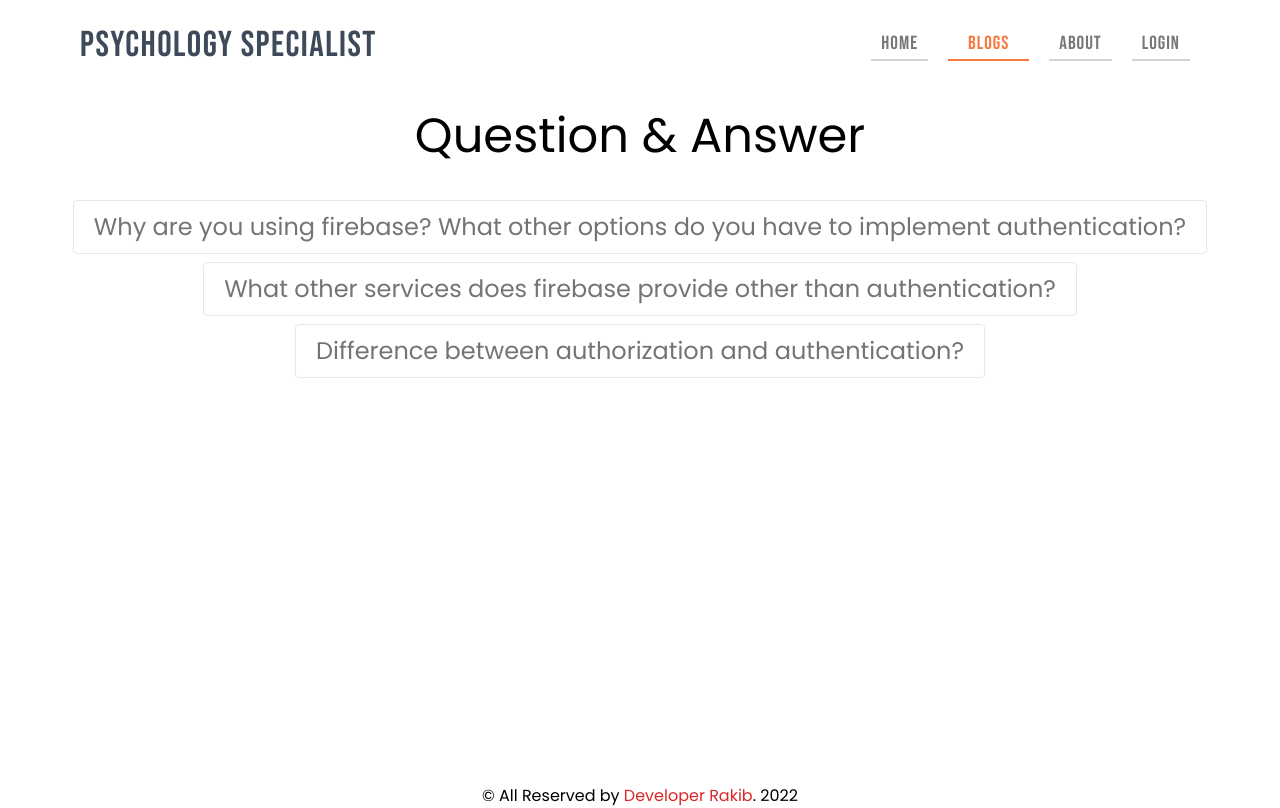
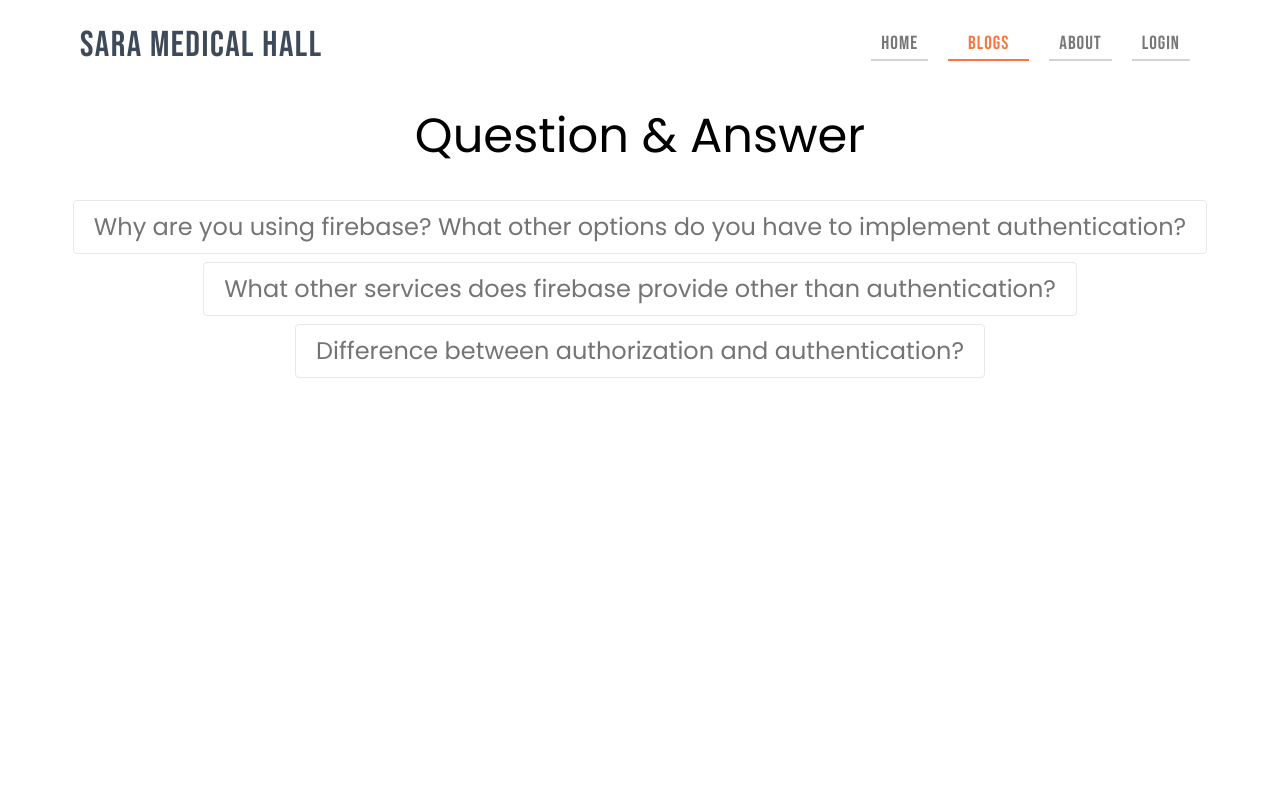
Before and after one commit to Developer-Rakib/Sara-Medical-Hall, a React (Create React App) app: page /blog in a window 1280 px wide. Shown: the top 808 px of the page. Built offline with nearby package versions, Linux system fonts and the light colour scheme; no server answers.

Commit message:
readme file created

```diff
--- a/public/index.html
+++ b/public/index.html
@@ -22,7 +22,7 @@
       work correctly both with client-side routing and a non-root public URL.
       Learn how to configure a non-root public URL by running `npm run build`.
     -->
-  <title>Psychology specialist</title>
+  <title>Sara Medical</title>
 </head>
 
 <body>
--- a/src/pages/About/About.js
+++ b/src/pages/About/About.js
@@ -16,18 +16,25 @@ const About = () => {
                                 <dt className="text-sm font-medium text-gray-500">Full name</dt>
                                 <dd className="mt-1 text-sm text-gray-900 sm:mt-0 sm:col-span-2">Md Tazul Islam Rakib</dd>
                             </div>
-                            <div className="bg-white px-4 py-5 sm:grid sm:grid-cols-3 sm:gap-4 sm:px-6">
+                            {/* <div className="bg-white px-4 py-5 sm:grid sm:grid-cols-3 sm:gap-4 sm:px-6">
                                 <dt className="text-sm font-medium text-gray-500">Expert of</dt>
                                 <dd className="mt-1 text-sm text-gray-900 sm:mt-0 sm:col-span-2">Frontend Developer</dd>
-                            </div>
-                            <div className="bg-gray-50 px-4 py-5 sm:grid sm:grid-cols-3 sm:gap-4 sm:px-6">
+                            </div> */}
+
+                            <div className="bg-white px-4 py-5 sm:grid sm:grid-cols-3 sm:gap-4 sm:px-6">
                                 <dt className="text-sm font-medium text-gray-500">Email address</dt>
                                 <dd className="mt-1 text-sm text-gray-900 sm:mt-0 sm:col-span-2">tajulislam601@gmail.com</dd>
                             </div>
+                            <div className="bg-gray-50 px-4 py-5 sm:grid sm:grid-cols-3 sm:gap-4 sm:px-6">
+                                <dt className="text-sm font-medium text-gray-500">Future Target</dt>
+                                <dd className="mt-1 text-sm text-gray-900 sm:mt-0 sm:col-span-2">
+                                    I’m currently Learning on Frontend Web Development! <br /> 2022 Goals: Learn React, React Native, Node, MongoDB.
+                                </dd>
+                            </div>
 
-                            <div className="bg-gray-50 px-4 py-5 sm:grid sm:grid-cols-3 sm:gap-4 sm:px-6">
+                            <div className="bg-white px-4 py-5 sm:grid sm:grid-cols-3 sm:gap-4 sm:px-6">
                                 <dt className="text-sm font-medium text-gray-500">About</dt>
-                                <dd className="mt-1 text-sm text-gray-900 sm:mt-0 sm:col-span-2">
+                                <dd className="mt-1 text-xs sm:text-sm text-gray-900 sm:mt-0 sm:col-span-2">
                                     I'm Frontend, MERN Stack Developer! I am an enthusiastic and dedicated learner. with a deep interest in JavaScript. To work in the Software industry with modern web technologies web 3.0 and To pursue a challenging job in a dynamic and esteemed organization, where I will be able to perform in any kind of situation with full effort to utilize my knowledge, skill, and experience for professional career development..
                                 </dd>
                             </div>
--- a/src/pages/Blog/Blog.css
+++ b/src/pages/Blog/Blog.css
@@ -1,5 +1,5 @@
 .blog-contaner {
-    height: 70vh;
+    height: 90vh;
 }
 
 .blog-contaner h4 {
--- a/src/pages/SharedPage/Header/Header.js
+++ b/src/pages/SharedPage/Header/Header.js
@@ -39,7 +39,7 @@ const Header = () => {
     return (
         <div className='header-container z-10 sticky sm:pt-3 sm:pb-4  nav flex px-5 sm:pr-20 sm:pl-20 justify-between items-center'>
             <div className="logo">
-                <h2 className="text-2xl sm:text-4xl sm:mt-3">Psychology specialist</h2>
+                <h2 className="text-2xl sm:text-4xl sm:mt-3">Sara Medical Hall</h2>
             </div>
             <nav onClick={() => setToggle(!toggle)}>
                 <span onClick={navBtnHndle} className='sm:hidden absolute right-8 top-5'>{toggle ? <GrClose></GrClose> : <GoThreeBars></GoThreeBars>}</span>
```
Also changed, not shown: 1 other file (tests, documents, lock files or other folders).
